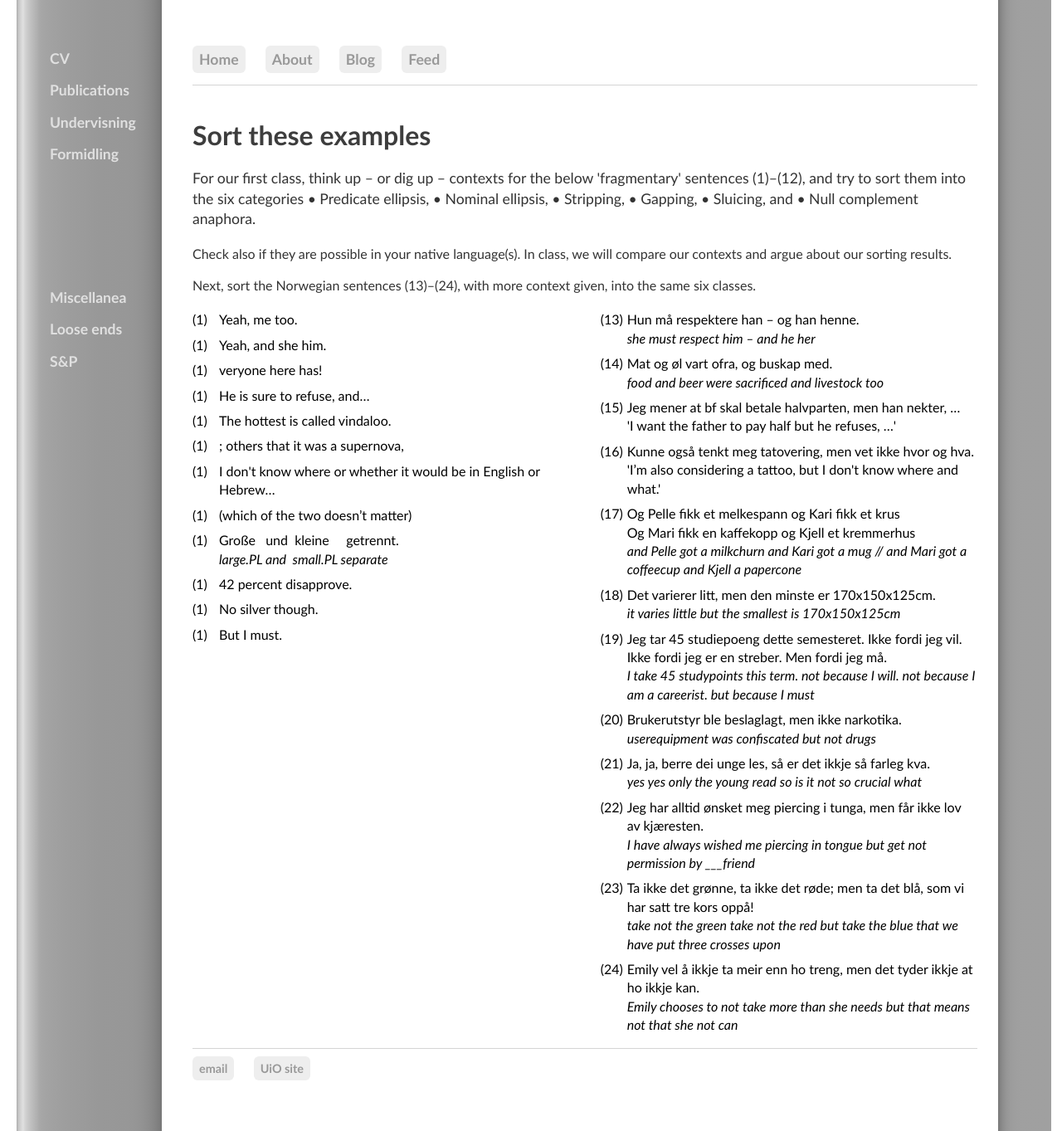
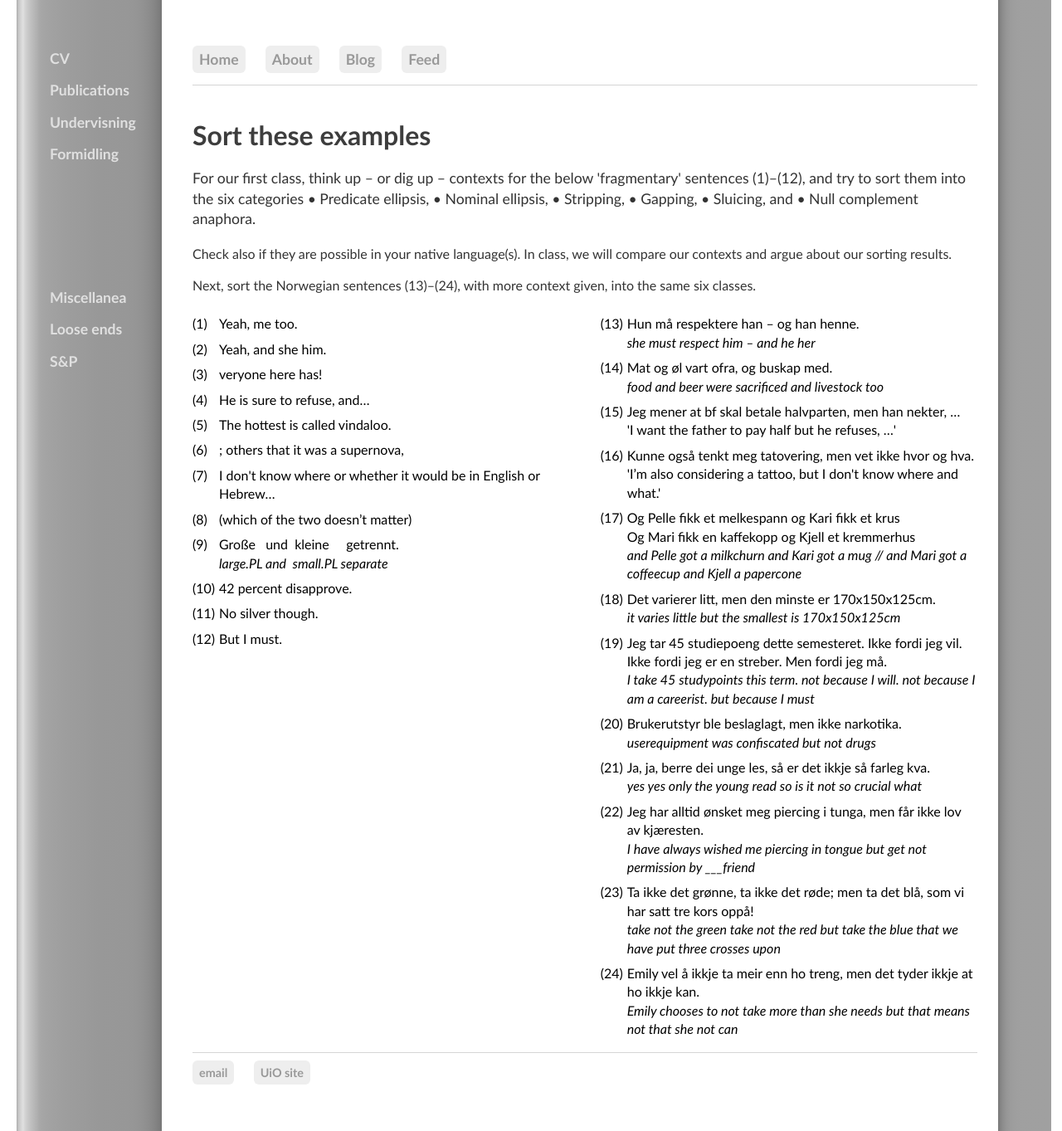
Before and after one commit to kjelljs/kjelljs.github.io, a Jekyll site: the page built from courses/ellipsis/consider.html, in a window 1280 px wide and 1363 px high. Shown: the whole window at 83% size. Built offline with Jekyll 4.4.1, drawn with Linux system fonts in a browser that asks for light colours.

Commit message:
Update consider.html

```diff
--- a/courses/ellipsis/consider.html
+++ b/courses/ellipsis/consider.html
@@ -28,7 +28,7 @@
 <p>Check also if they are possible in your native language(s). In class, we will compare our contexts and argue about our sorting results.</p>
 <p>Next, sort the Norwegian sentences (13)–(24), with more context given, into the same six classes.</p>
 <div class="left"></br>
-<ol style="margin-top:-15px"><li>Yeah, me too.</li>
+<ol style="counter-reset: item 0; margin-top:-10px"><li>Yeah, me too.</li>
 
 <li>Yeah, and she him.</li>
 
@@ -54,7 +54,7 @@
 </ol>
 </div>
 <div class="right"></br>
-<ol style="counter-reset: item 12; margin-top:-15px"><li>Hun må respektere han – og han henne.<br><em>she must respect him – and he her</em></li>
+<ol style="counter-reset: item 12; margin-top:-10px"><li>Hun må respektere han – og han henne.<br><em>she must respect him – and he her</em></li>
 
 <li>Mat og øl vart ofra, og buskap med.<br><em>food and beer were sacrificed and livestock too</em></li>
 
```
